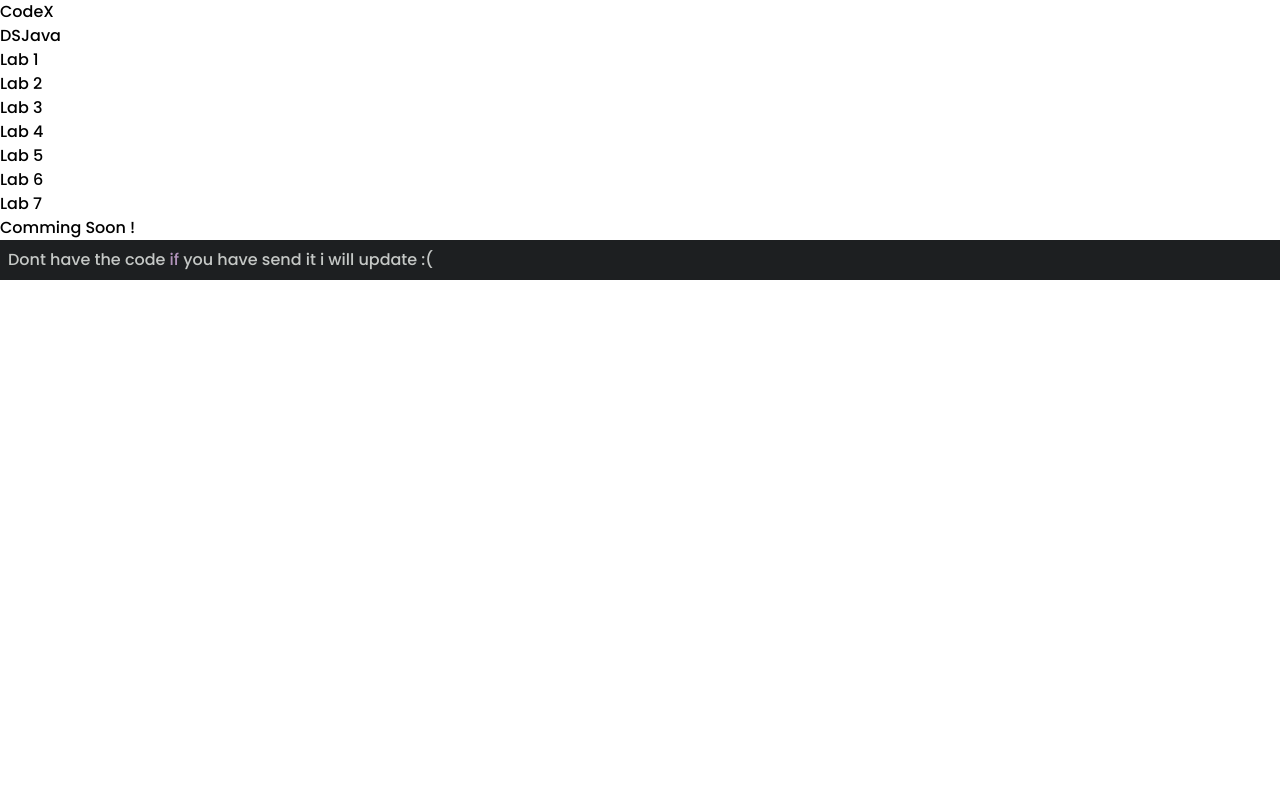
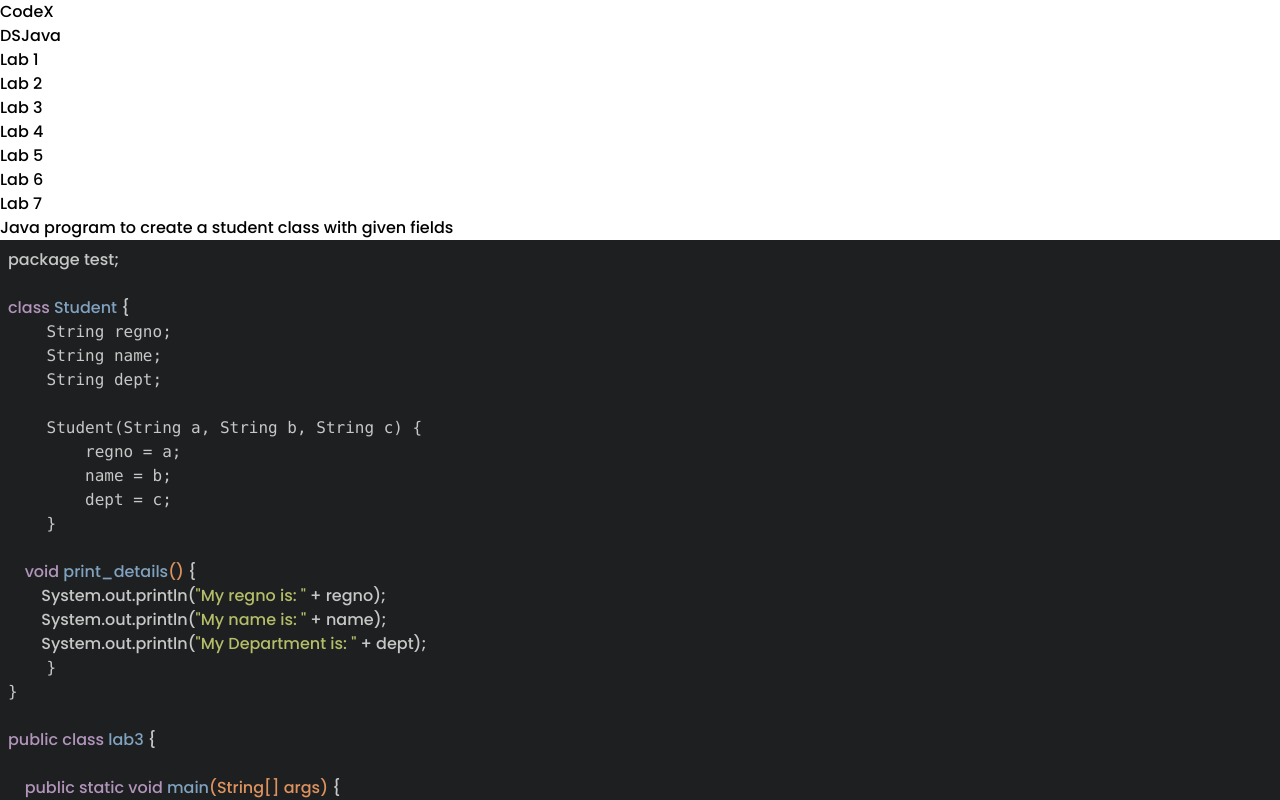
Before and after one commit to Akash8245/codex, a React (Vite) app: page /java in a window 1280 px wide. Both pictures are taken after a click on the element "Lab 3". Shown: the top 800 px of the page. Built offline with nearby package versions, Linux system fonts and the light colour scheme.

Commit message:
Update Lab3.jsx

```diff
--- a/src/java_contents/Lab3.jsx
+++ b/src/java_contents/Lab3.jsx
@@ -1,12 +1,41 @@
 import React from 'react';
 import CodeViewer from '../components/CodeViewer';
 
-const code = `Dont have the code if you have send it i will update :(`;
+const code = `package test;
+
+class Student {
+    String regno;
+    String name;
+    String dept;
+
+    Student(String a, String b, String c) {
+        regno = a;
+        name = b;
+        dept = c;
+    }
+
+    void print_details() {
+        System.out.println("My regno is: " + regno);
+        System.out.println("My name is: " + name);
+        System.out.println("My Department is: " + dept);
+    }
+}
+
+public class lab3 {
+
+    public static void main(String[] args) {
+        Student s1 = new Student("110", "student1", "SOSS");
+        Student s2 = new Student("140", "student2", "SOSS");
+
+        s1.print_details();
+        s2.print_details();
+    }
+}`;
 
 const Lab3 = () => {
   return (
     <div>
-      <h1 className='pb-2'>Comming Soon !</h1>
+      <h1 className='pb-2'>Java program to create a student class with given fields</h1>
       <CodeViewer code={code} />
     </div>
   );
```
